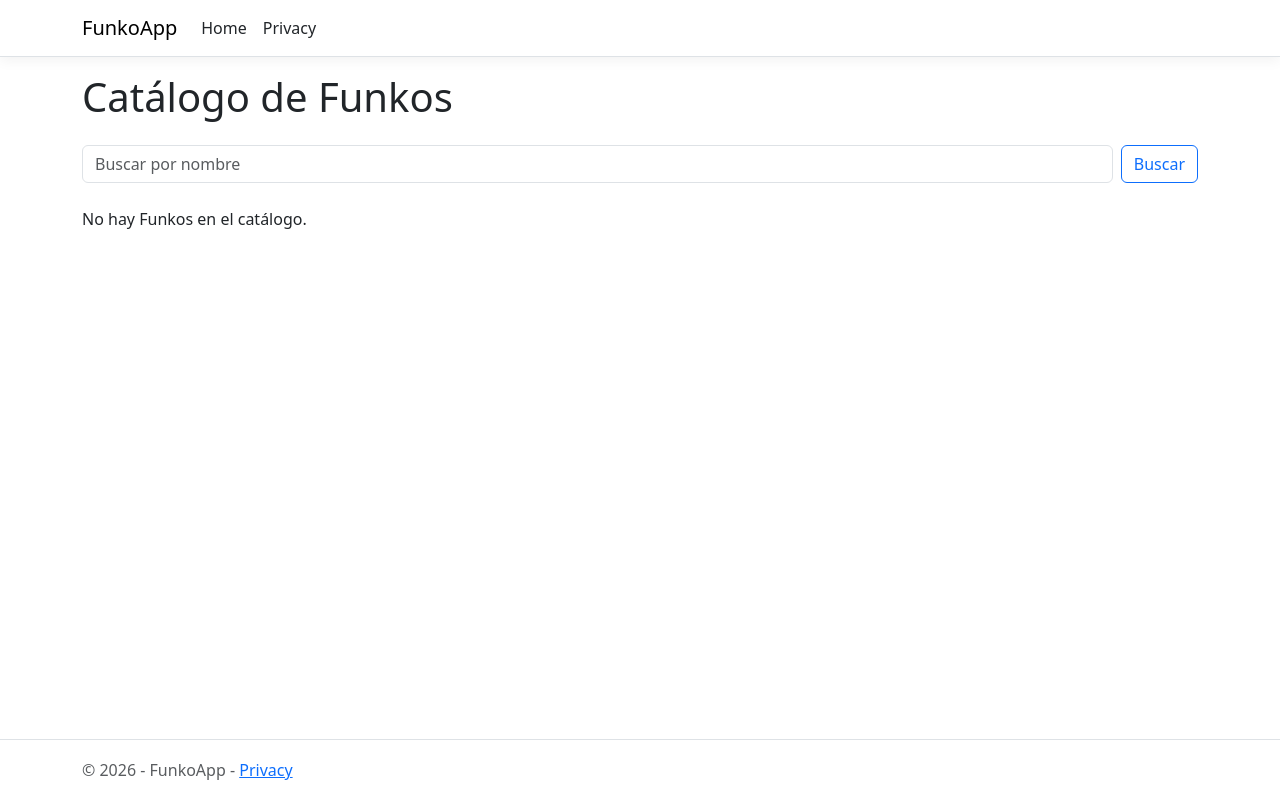
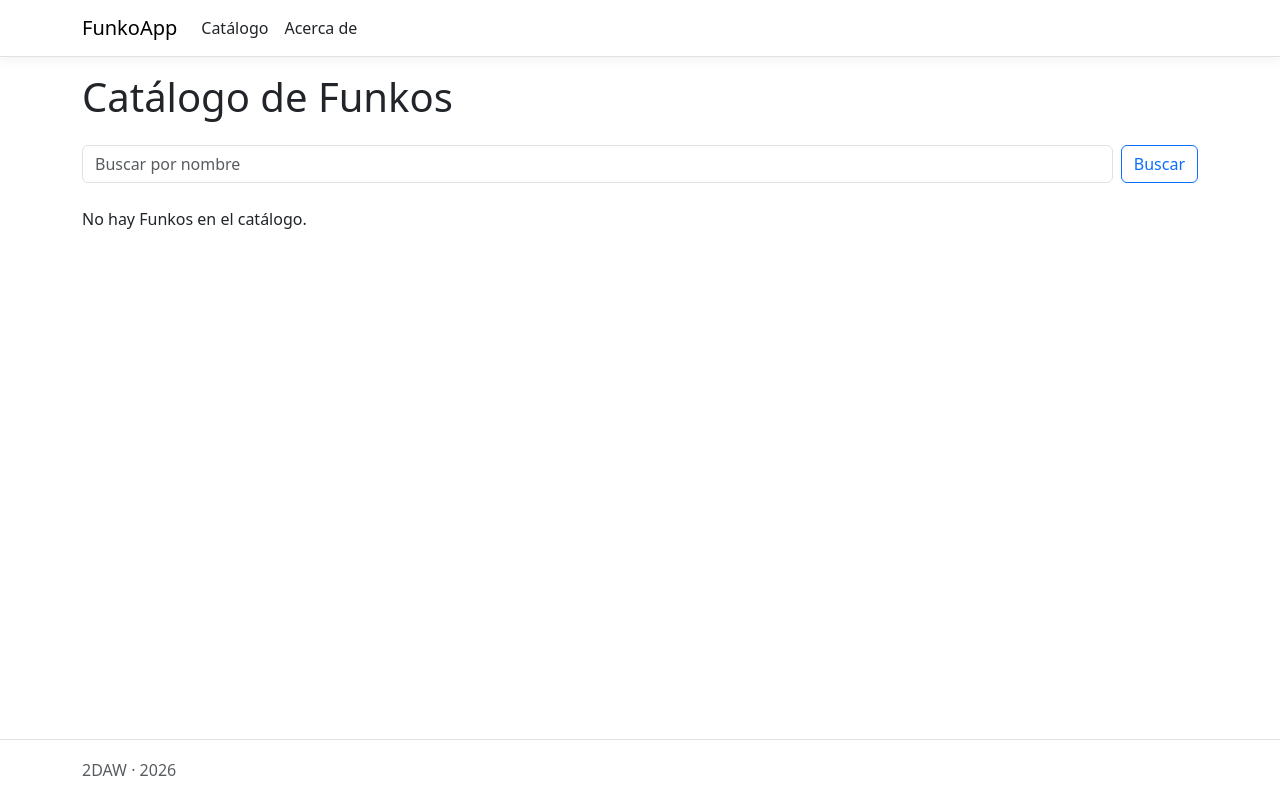
Before and after one commit to Cristian-1990/FunkoWeb, an ASP.NET Core app: page / in a window 1280 px wide. Run offline with ASP.NET Core 8, Linux system fonts and the light colour scheme; style sheets or scripts are compiled from the project's sources.

Commit message:
feat: montar el layout con navegación y pie

```diff
--- a/FunkoApp/Pages/Shared/_Layout.cshtml
+++ b/FunkoApp/Pages/Shared/_Layout.cshtml
@@ -1,5 +1,5 @@
 <!DOCTYPE html>
-<html lang="en">
+<html lang="es">
 <head>
     <meta charset="utf-8" />
     <meta name="viewport" content="width=device-width, initial-scale=1.0" />
@@ -15,16 +15,17 @@
             <div class="container">
                 <a class="navbar-brand" asp-area="" asp-page="/Index">FunkoApp</a>
                 <button class="navbar-toggler" type="button" data-bs-toggle="collapse" data-bs-target=".navbar-collapse" aria-controls="navbarSupportedContent"
-                        aria-expanded="false" aria-label="Toggle navigation">
+                        aria-expanded="false" aria-label="Mostrar u ocultar el menú">
                     <span class="navbar-toggler-icon"></span>
                 </button>
                 <div class="navbar-collapse collapse d-sm-inline-flex justify-content-between">
                     <ul class="navbar-nav flex-grow-1">
                         <li class="nav-item">
-                            <a class="nav-link text-dark" asp-area="" asp-page="/Index">Home</a>
+                            <a class="nav-link text-dark" asp-area="" asp-page="/Index">Catálogo</a>
                         </li>
+                        <vc:category-menu />
                         <li class="nav-item">
-                            <a class="nav-link text-dark" asp-area="" asp-page="/Privacy">Privacy</a>
+                            <a class="nav-link text-dark" asp-area="" asp-page="/AcercaDe">Acerca de</a>
                         </li>
                     </ul>
                 </div>
@@ -39,7 +40,7 @@
 
     <footer class="border-top footer text-muted">
         <div class="container">
-            &copy; 2026 - FunkoApp - <a asp-area="" asp-page="/Privacy">Privacy</a>
+            2DAW &middot; 2026
         </div>
     </footer>
 
```
